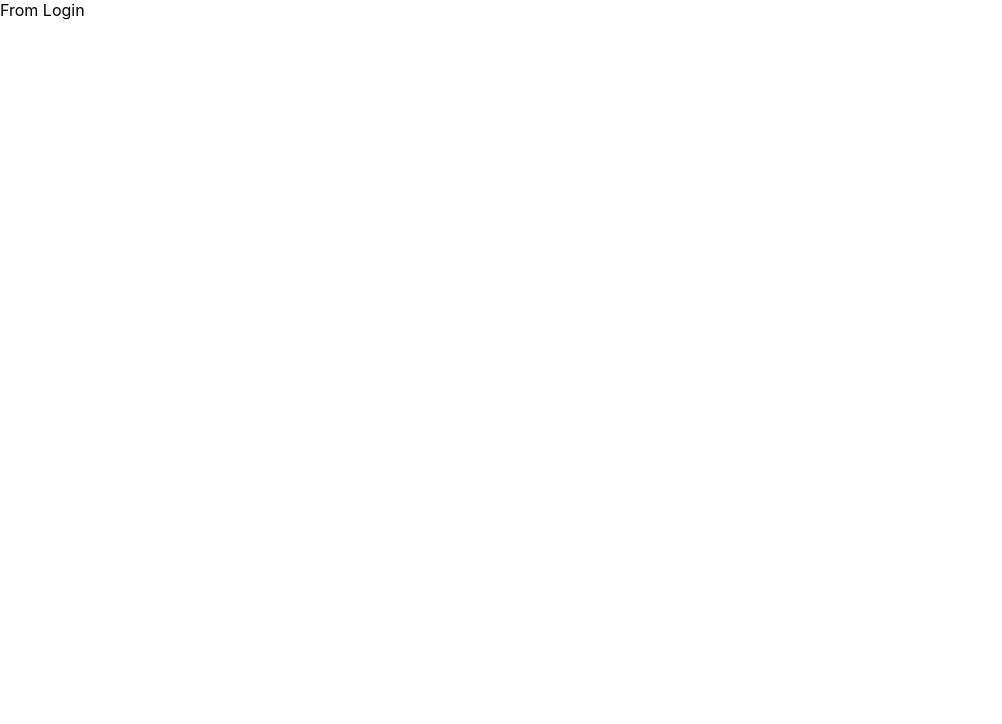
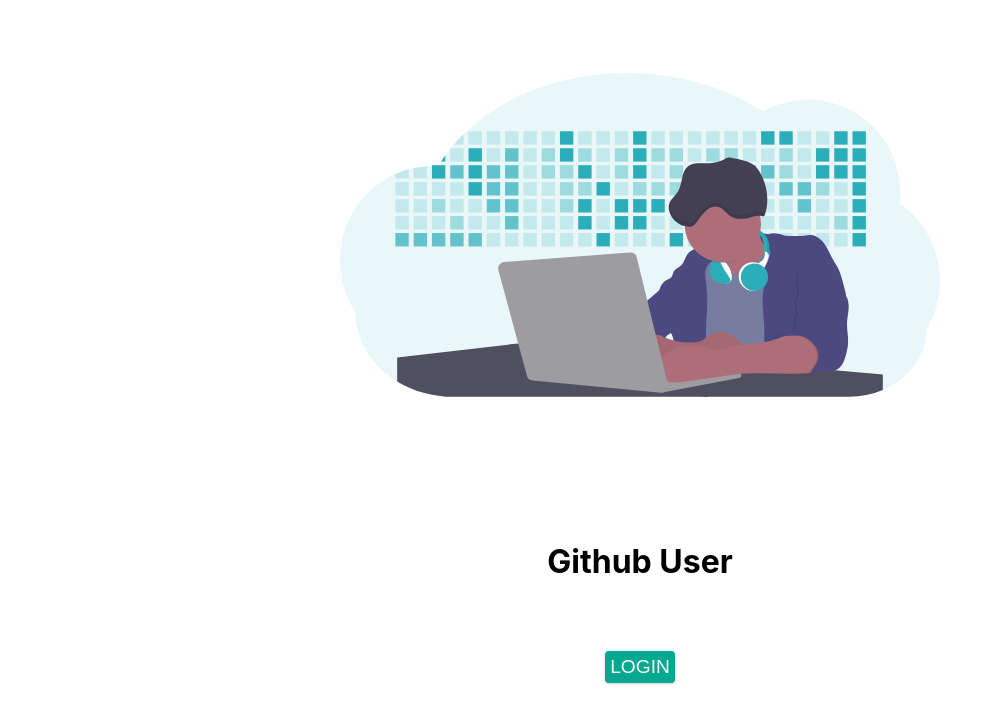
Before and after one commit to nitinporwal/Github-stats, a React (Create React App) app: page /login in a window 1280 px wide. Shown: the top 724 px of the page, without its empty margins (0-1002 px from the left). Built offline with nearby package versions, Linux system fonts and the light colour scheme.

Commit message:
add login page content

```diff
--- a/src/pages/Error.js
+++ b/src/pages/Error.js
@@ -9,7 +9,7 @@
                     <h1 style={{ "fontSize": "10rem", "margin": "0" }}>404</h1>
                     <h3 style={{ "fontSize": "1.5rem", "textTransform": "capitalize", "margin": "0" }}>sorry, the page you tried cannot be found</h3>
                 </div>
-                <Link to="/" style={{"marginTop": "-20%", "fontSize": "1.3rem", "textTransform": "uppercase", "display": "block", "padding": "0.5%", "background": "#03a890", "color": "white", "textDecoration": "none", "borderRadius": "4px" }}>
+                <Link to="/" style={{ "marginTop": "-20%", "border": "2px solid transparent", "boxShadow": "0 1px 3px rgba(0, 0, 0, 0.2)", "fontSize": "1.2rem", "fontWeight": "400", "textTransform": "uppercase", "display": "inline", "padding": "0.5%", "background": "#03a890", "color": "white", "textDecoration": "none", "borderRadius": "4px" }}>
                     back home
                 </Link>
             </div>
--- a/src/pages/Login.js
+++ b/src/pages/Login.js
@@ -1,10 +1,15 @@
 import React, { Component } from 'react';
+import loginImg from '../images/login-img.svg'
 
 class Login extends Component {
     render() {
         return (
-            <div>
-                From Login
+            <div style={{ "minHeight": "100vh", "display": "grid", "placeItems": "center", "width": "90vw", "maxWidth": "600px", "textAlign": "center", "margin": "auto" }}>
+                <img src={loginImg} alt="github user" style={{ "maxWidth": "100%" }} />
+                <h1 style={{ "textTransform": "capitalize", "margin": "0" }}>github user</h1>
+                <button style={{ "marginTop": "-20%", "border": "2px solid transparent", "boxShadow": "0 1px 3px rgba(0, 0, 0, 0.2)", "fontSize": "1.2rem", "fontWeight": "400", "textTransform": "uppercase", "display": "inline", "padding": "0.5%", "background": "#03a890", "color": "white", "textDecoration": "none", "borderRadius": "4px" }}>
+                    login
+                </button>
             </div>
         )
     }
```
Also changed, not shown: src/images/login-img.svg (added), src/images/preloader.gif (added).
